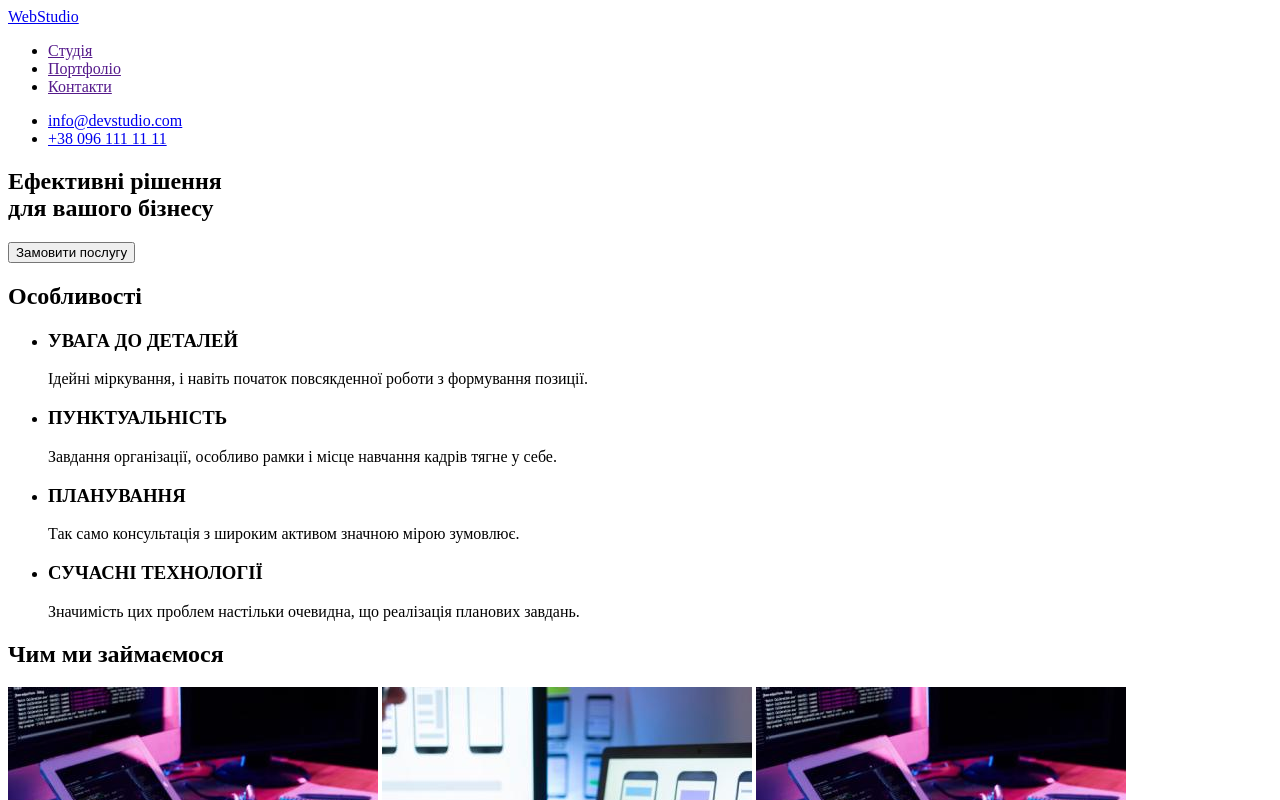
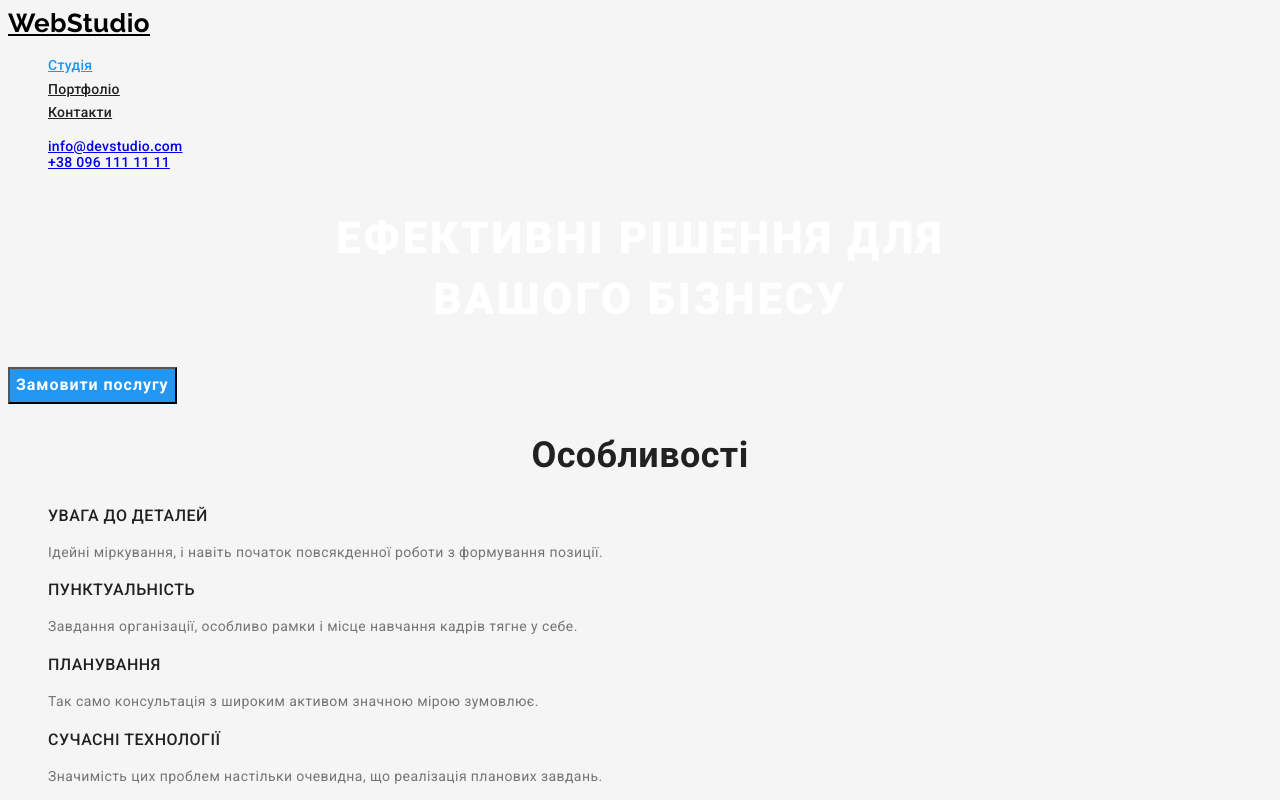
Before and after one commit to tkravche/goit-markup-hw-02, a plain HTML site: page index.html in a window 1280 px wide. Both pictures are taken after a click on the button "Замовити послугу". Shown: the top 800 px of the page. Drawn offline with Linux system fonts and the light colour scheme.

Commit message:
Styles colore and fonts

```diff
--- a/css/styles.css
+++ b/css/styles.css
@@ -0,0 +1,132 @@
+/* Raleway 700 */
+/* Roboto 400(regular) 500(medium) 700(bold) 900(extra bold)*/
+
+/* primary text color */
+/* secondary text */
+/* accent text */
+
+/* color bg hero + footer black #2F303A */
+/* accent color blue logo + blue filter + hover #2196F3 but blue hero button #188CE8 */
+/* logo  text color black #000000 */
+/* nav links text color black #212121 */
+/* paragraph text color black #757575 */
+/* h1 color + hero "button" + footer address text white #ffffff */
+/* footer e-mail & phone text white #ffffff 60%*/
+/* phone text + h2 + h3 color dark grey #212121*/
+/* "our team" section background + filters in Portfolio bg light grey #F5F4FA*/
+/* web site bg #F5F5F5 */
+
+/* Custom  properties*/
+:root {
+  --primary-text-color: #757575;
+}
+
+/* for all elements in body */
+body {
+  background-color: #f5f5f5;
+  color: var(--primary-text-color);
+  font-family: Roboto, sans-serif;
+  font-weight: 400;
+  font-size: 14px;
+  line-height: 1.7;
+  letter-spacing: 0.03em;
+}
+/* No bullets */
+.list {
+  list-style: none;
+}
+
+.link:hover,
+.link:focus {
+  color: #2196f3;
+}
+
+.btn:hover,
+.btn:focus {
+  background-color: #2196f3;
+  color: #ffffff;
+}
+
+.btn {
+  cursor: pointer;
+}
+button {
+    font-family: inherit;
+}
+
+/* Black color for the logo !!!! blue add later with a span */
+.logo {
+  color: #000000;
+  font-family: Raleway, sans-serif;
+  font-weight: 700;
+  font-size: 26px;
+  line-height: 1.2;
+}
+
+/* Navigation */
+.site-nav .link {
+  color: #212121;
+  font-weight: 500;
+  line-height: 1.15;
+  letter-spacing: 0.02em;
+}
+
+.site-nav .link.current {
+  color: #2196f3;
+}
+
+.address {
+  font-weight: 500;
+  line-height: 1.14;
+  letter-spacing: 0.02em;
+}
+
+/* Hero */
+.hero-title {
+  color: #ffffff;
+  font-weight: 900;
+  font-size: 44px;
+  line-height: 1.4;
+  text-align: center;
+  letter-spacing: 0.06em;
+  text-transform: uppercase;
+}
+
+.btn-hero {
+  background-color: #188ce8;
+  color: #ffffff;
+  font-weight: 700;
+  font-size: 16px;
+  line-height: 1.9;
+  letter-spacing: 0.06em;
+}
+/* Section */
+.section-title {
+  color: #212121;
+    font-weight: 700;
+    font-size: 36px;
+    line-height: 1.17;
+    text-align: center;
+l   etter-spacing: 0.03em;
+}
+
+.feature-list .title {
+  color: #212121;
+  font-weight: 700;
+  line-height: 1.14px;
+  text-transform: uppercase;
+  letter-spacing: 0.03em;
+}
+
+.section .title {
+color: #212121;
+font-weight: 500;
+font-size: 16px;
+line-height: 1.19;
+letter-spacing: 0.03em;
+}
+
+.footer a {
+    color:#ffffff
+
+}
--- a/index.html
+++ b/index.html
@@ -6,54 +6,59 @@
     <meta http-equiv="X-UA-Compatible" content="IE=edge">
     <meta name="viewport" content="width=device-width, initial-scale=1.0">
     <title>Web Studio (Version 2.1)</title>
-
+    <link rel="preconnect" href="https://fonts.googleapis.com">
+    <link rel="preconnect" href="https://fonts.gstatic.com" crossorigin>
+    <link
+        href="https://fonts.googleapis.com/css2?family=Raleway:wght@700&family=Roboto:wght@400;500;700;900&display=swap"
+        rel="stylesheet">
+    <link rel="stylesheet" href="./css/styles.css">
 </head>
 
 <body>
     <header>
-        <a href="/index.html" lang="en">WebStudio</a>
+        <a class="logo" href="/index.html" lang="en">WebStudio</a>
         <nav>
-            <ul>
-                <li><a href="">Cтудія</a></li>
-                <li><a href="">Портфоліо</a></li>
-                <li><a href="">Контакти</a></li>
+            <ul class="site-nav">
+                <li class="list"><a href="./index.html" class="link current">Cтудія</a></li>
+                <li class="list"><a href="./portfolio.html" class="link">Портфоліо</a></li>
+                <li class="list"><a href="" class="link">Контакти</a></li>
             </ul>
         </nav>
         <ul>
-            <li><a href="mailto:info@devstudio.com">info@devstudio.com</a></li>
-            <li><a href="tel:+380961111111">+38 096 111 11 11</a></li>
+            <li class="list address"><a href="mailto:info@devstudio.com" class="link">info@devstudio.com</a></li>
+            <li class="list address"><a href="tel:+380961111111" class="link">+38 096 111 11 11</a></li>
         </ul>
     </header>
     <main>
-        <section>
-            <h1>Ефективні рішення <br>для вашого бізнесу</h1>
-            <button type="button">Замовити послугу</button>
+        <section class="hero">
+            <h1 class="hero-title">Ефективні рішення для <br> вашого бізнесу</h1>
+            <button type="button" class="btn btn-hero">Замовити послугу</button>
         </section>
-        <section>
-            <h2>Особливості</h2>
-            <ul>
-                <li>
-                    <h3>УВАГА ДО ДЕТАЛЕЙ</h3>
+        <section class="section">
+            <h2 class="section-title">Особливості</h2>
+            <ul class="feature-list">
+                <li class="list">
+                    <h3 class="title">УВАГА ДО ДЕТАЛЕЙ</h3>
                     <p>
                         Ідейні міркування, і навіть початок повсякденної роботи з
                         формування позиції.
                     </p>
                 </li>
-                <li>
-                    <h3>ПУНКТУАЛЬНІСТЬ</h3>
+                <li class="list">
+                    <h3 class="title">ПУНКТУАЛЬНІСТЬ</h3>
                     <p>
                         Завдання організації, особливо рамки і місце навчання кадрів тягне
                         у себе.
                     </p>
                 </li>
-                <li>
-                    <h3>ПЛАНУВАННЯ</h3>
+                <li class="list">
+                    <h3 class="title">ПЛАНУВАННЯ</h3>
                     <p>
                         Так само консультація з широким активом значною мірою зумовлює.
                     </p>
                 </li>
-                <li>
-                    <h3>СУЧАСНІ ТЕХНОЛОГІЇ</h3>
+                <li class="list">
+                    <h3 class="title">СУЧАСНІ ТЕХНОЛОГІЇ</h3>
                     <p>
                         Значимість цих проблем настільки очевидна, що реалізація планових
                         завдань.
@@ -61,49 +66,50 @@
                 </li>
             </ul>
         </section>
-        <section>
-            <h2>Чим ми займаємося</h2>
+        <section class="section">
+            <h2 class="section-title">Чим ми займаємося</h2>
             <img src="./images/box_1.jpg" alt="Верстка сайтів" width="370">
             <img src="./images/box_2.jpg" alt="Мобільні додатки" width="370">
             <img src="./images/box_1.jpg" alt="Графічний дизайн" width="370">
         </section>
-        <section>
-            <h2>Наша команда</h2>
+        <section class="section">
+            <h2 class="section-title">Наша команда</h2>
             <ul>
-                <li>
+                <li class="list">
                     <img src="./images/img1.jpg" alt="Ігор Дем'яненко" width="270">
-                    <h3>Ігор Дем'яненко</h3>
+                    <h3 class="title">Ігор Дем'яненко</h3>
                     <p>Product Designer</p>
                 </li>
-                <li>
+                <li class="list">
                     <img src=" ./images/img2.jpg" alt="Ольга Рєпіна" width="270">
-                    <h3>Ольга Рєпіна</h3>
+                    <h3 class="title">Ольга Рєпіна</h3>
                     <p>Frontend Developer</p>
                 </li>
-                <li>
+                <li class="list">
                     <img src=" ./images/img3.jpg" alt="Микола Тарасов" width="270">
-                    <h3>Микола Тарасов</h3>
+                    <h3 class="title">Микола Тарасов</h3>
                     <p>Marketing</p>
                 </li>
-                <li>
+                <li class="list">
                     <img src=" ./images/img4.jpg" alt="Михайло Єрмаков" width="270">
-                    <h3>Михайло Єрмаков</h3>
+                    <h3 class="title">Михайло Єрмаков</h3>
                     <p>UI Designer</p>
                 </li>
             </ul>
         </section>
 
     </main>
-    <footer>
-        <a href=" /index.html" lang="en">WebStudio</a>
+    <footer class="footer">
+        <a class="logo" href=" /index.html" lang="en">WebStudio</a>
         <address>
             <ul>
-                <li>
-                    <a href="https://goo.gl/maps/KPhSYEdFBXfdf23w7" target="«_blank»" rel="«noopener»">м. Київ, пр-т
+                <li class="list address">
+                    <a href="https://goo.gl/maps/KPhSYEdFBXfdf23w7" target="«_blank»" rel="«noopener»" class="link">м.
+                        Київ, пр-т
                         Лесі Українки, 26</a>
                 </li>
-                <li><a href="mailto:info@devstudio.com">info@devstudio.com</a></li>
-                <li><a href="tel:+380961111111">+38 096 111 11 11</a></li>
+                <li class="list address"><a href="mailto:info@devstudio.com" class="link">info@devstudio.com</a></li>
+                <li class="list address"><a href="tel:+380961111111" class="link">+38 096 111 11 11</a></li>
             </ul>
         </address>
     </footer>
```
Also changed, not shown: portfolio.html (added, +116 -0 lines).
